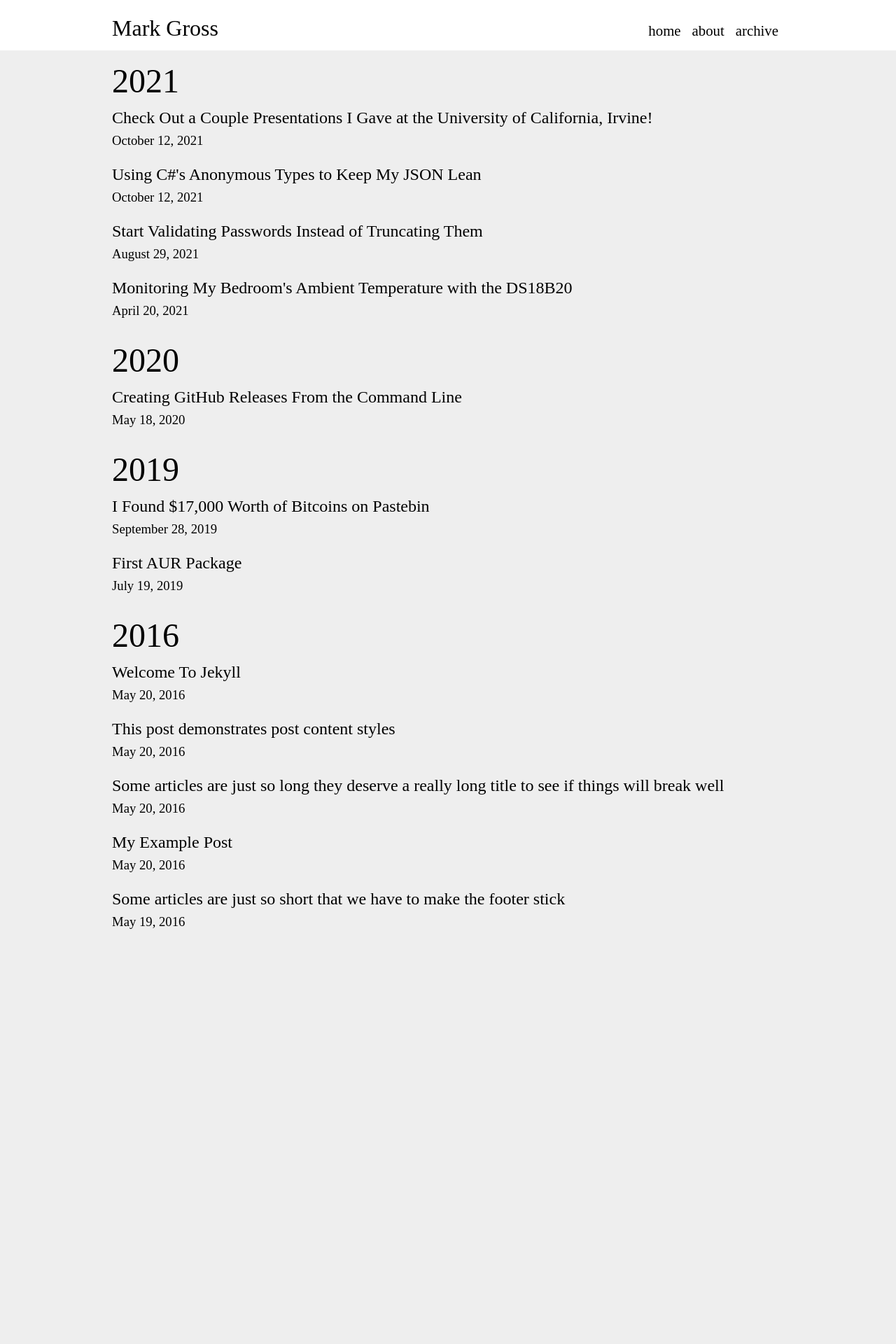
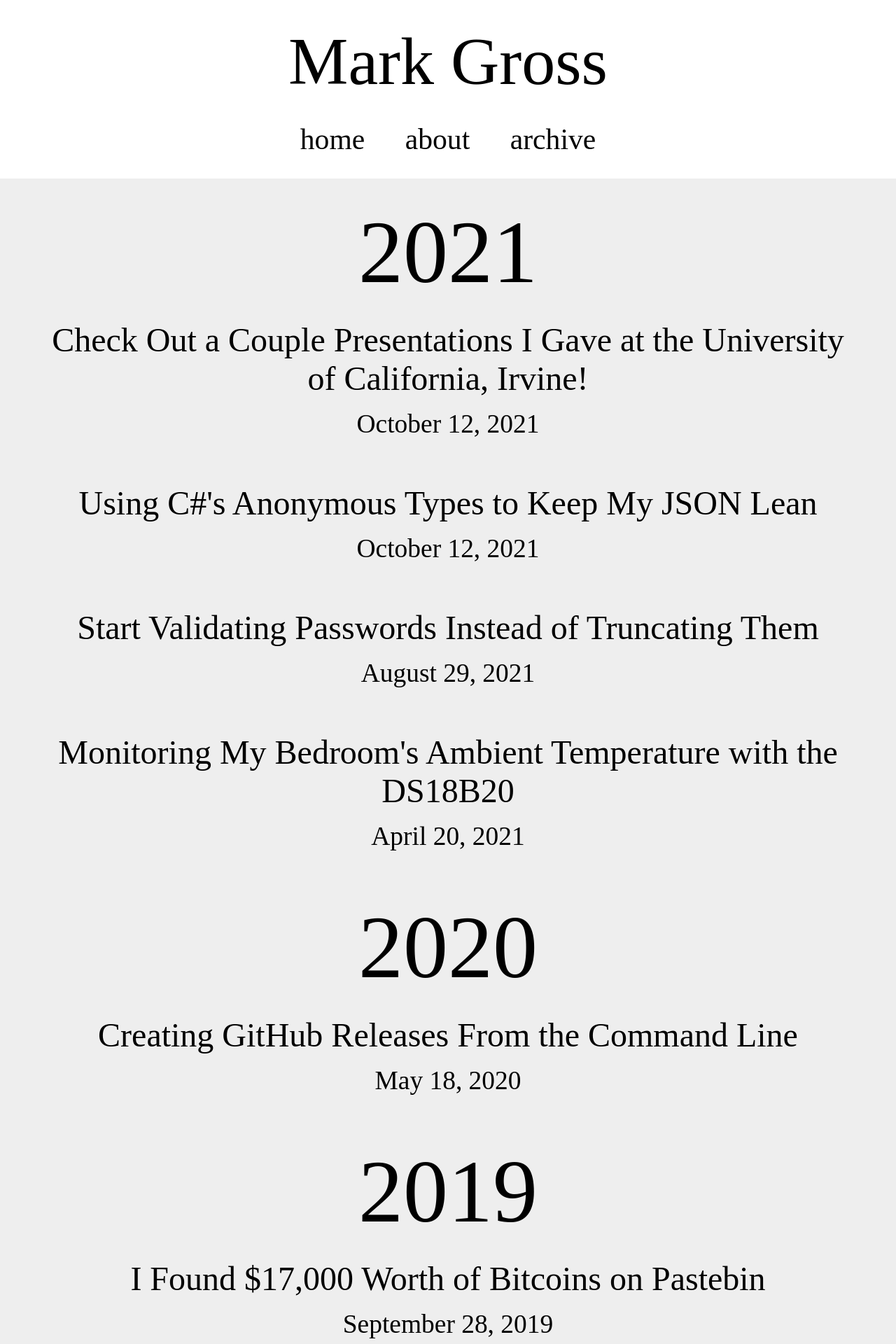
Before and after one commit to MarkusG/markusg.github.io, a Jekyll site: the page built from archive.html, in a window 1280 px wide. Shown: the top 1920 px of the page at 70% size. Built offline with Jekyll 4.4.1, drawn with Linux system fonts in a browser that asks for light colours; before the commit the page ends 1352 px from its top, so only the background shows below that.

Commit message:
More mobile fixes

```diff
--- a/_sass/mgross/main.scss
+++ b/_sass/mgross/main.scss
@@ -41,12 +41,12 @@ a {
 }
 
 .container {
-	width: 960px;
+	width: 1280px;
 	max-width: 90%;
 	margin: 1rem auto 0 auto;
 }
 
-@media screen and (max-width: 960px) {
+@media screen and (max-width: 1280px) {
 	.container {
 		text-align: center;
 		margin-bottom: 2rem;
@@ -54,6 +54,10 @@ a {
 
 	.post {
 		margin-bottom: 2em;
+	}
+
+	html {
+		font-size: 2rem;
 	}
 }
 
@@ -64,7 +68,7 @@ nav {
 }
 
 #nav-container {
-	width: 960px;
+	width: 1280px;
 	max-width: 90%;
 	margin: auto;
 	display: flex;
@@ -87,11 +91,15 @@ nav {
 	font-size: 1.3rem;
 }
 
-@media screen and (max-width: 960px) {
+@media screen and (max-width: 1280px) {
 	#nav-container {
 		flex-direction: column;
 		align-items: center;
 		text-align: center;
+	}
+
+	#nav-title {
+		font-size: 3rem;
 	}
 
 	#nav-links {
@@ -100,6 +108,7 @@ nav {
 
 	#nav-links li a {
 		padding: 1em 0;
+		margin: 0 .5em;
 	}
 }
 
@@ -130,24 +139,28 @@ nav {
 	width: 24px;
 }
 
-@media screen and (max-width: 960px) {
+@media screen and (max-width: 1280px) {
 	#profile {
 		text-align: center;
 	}
 
 	#avatar {
-		width: 300px;
-		height: 300px;
+		width: 512px;
+		height: 512px;
 	}
 
 	#profile-name {
-		margin-bottom: 0;
+		display: none;
 	}
 
 	.icon-group {
 		margin-top: .5em;
 		justify-content: center;
-		gap: 1.5em;
+		gap: 3em;
+	}
+
+	.profile-icon {
+		width: 72px;
 	}
 }
 
@@ -174,7 +187,7 @@ nav {
 	font-size: 1.3rem;
 }
 
-@media screen and (max-width: 960px) {
+@media screen and (max-width: 1280px) {
 	#index-container {
 		display: flex;
 		flex-direction: column;
@@ -191,7 +204,7 @@ nav {
 	margin-top: 2rem;
 }
 
-@media screen and (max-width: 960px) {
+@media screen and (max-width: 1280px) {
 	.archive-year {
 		font-size: 4rem;
 	}
```
